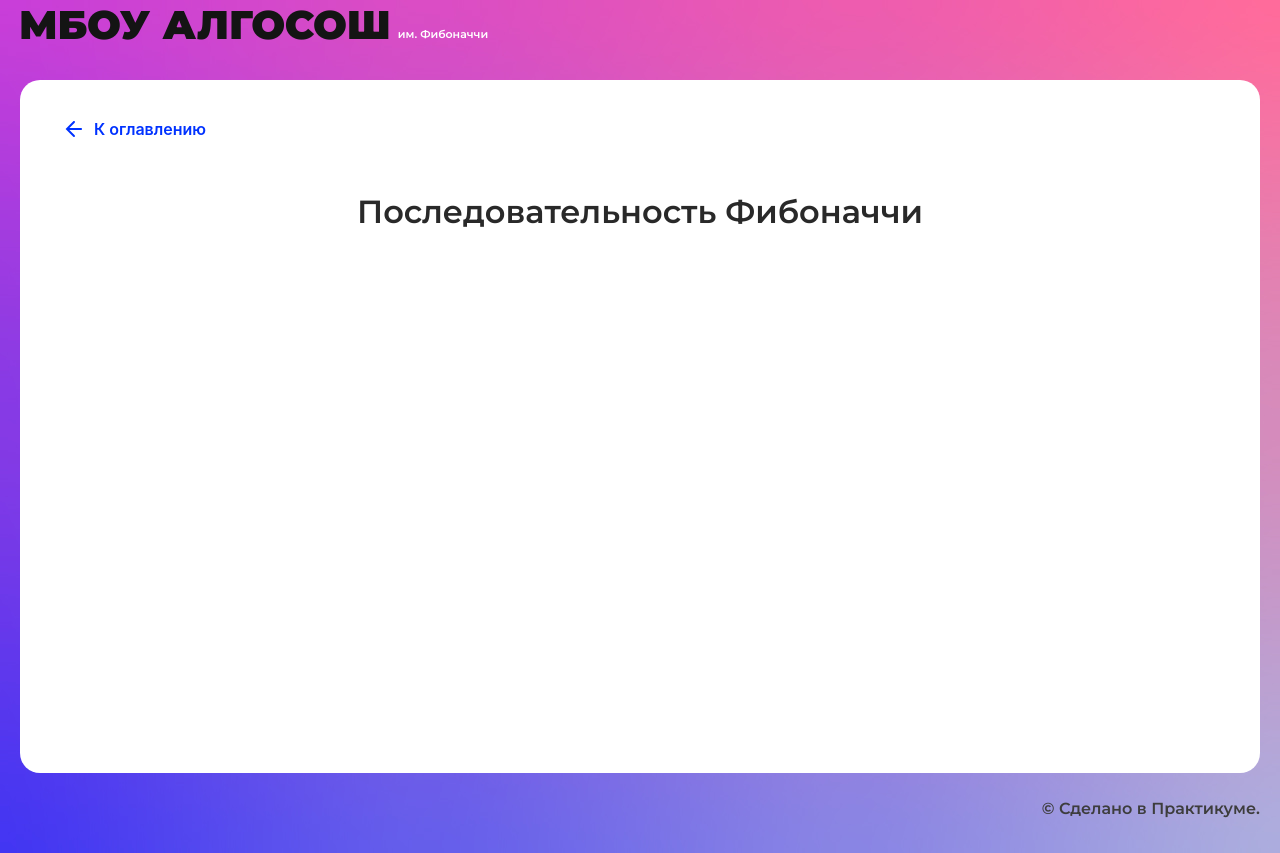
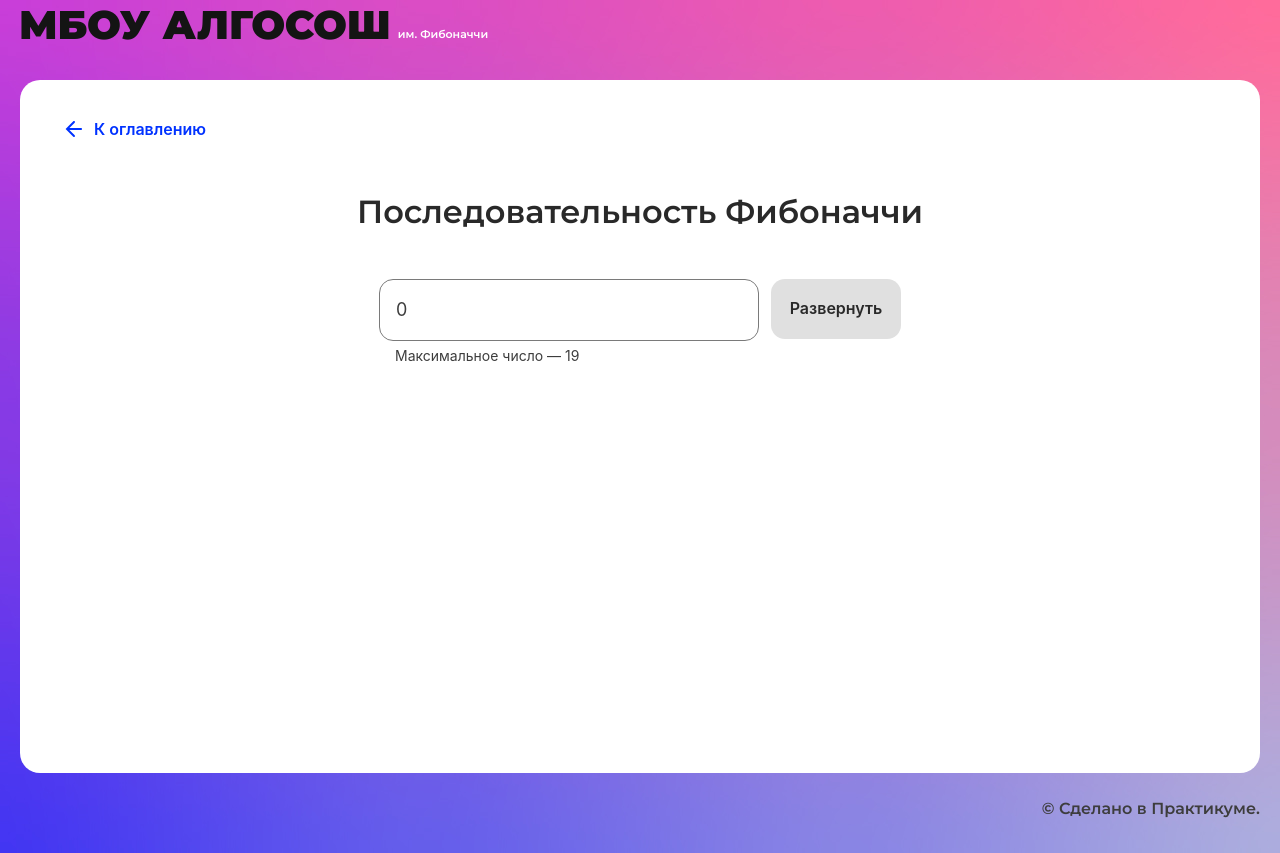
Before and after one commit to bvbsis/algososh, a React (Create React App) app: page /fibonacci in a window 1280 px wide. Built offline with nearby package versions, Linux system fonts and the light colour scheme.

Commit message:
feat/add-fibonacci-recursion

```diff
--- /dev/null
+++ b/src/components/fibonacci-page/fibonacci-page.module.css
@@ -0,0 +1,15 @@
+.inputContainer {
+  display: flex;
+  width: 522px;
+  gap: 12px;
+  margin: auto;
+}
+
+.lettersContainer {
+  display: flex;
+  width: 944px;
+  flex-wrap: wrap;
+  gap: 16px;
+  margin: 74px auto auto;
+
+}
--- a/src/components/fibonacci-page/fibonacci-page.tsx
+++ b/src/components/fibonacci-page/fibonacci-page.tsx
@@ -1,10 +1,76 @@
-import React from "react";
+import React, { useCallback, useEffect, useState } from "react";
+import { delay } from "../../utils/delay";
+import { Button } from "../ui/button/button";
+import { Circle } from "../ui/circle/circle";
+import { Input } from "../ui/input/input";
 import { SolutionLayout } from "../ui/solution-layout/solution-layout";
+import styles from "./fibonacci-page.module.css";
 
 export const FibonacciPage: React.FC = () => {
+  const [inputValue, setInputValue] = useState<number>(0);
+  const [result, setResult] = useState<number[]>([]);
+  const [isLoading, setIsLoading] = useState<boolean>(false);
+
+  const justifyDigitsContainer = result.length <= 10 ? "center" : "initial";
+
+  useEffect(() => {
+    if (inputValue > 19) {
+      setInputValue(19);
+    }
+    if (inputValue < 0) {
+      setInputValue(0);
+    }
+  }, [inputValue]);
+
+  const onInputChange = useCallback((e) => {
+    setInputValue(e.target.value);
+  }, []);
+
+  const onButtonClick = useCallback(async () => {
+    setIsLoading(true);
+    let arr: number[] = [];
+    let first = 1;
+    let second = 1;
+    setResult([first]);
+    for (let i = 0; i <= inputValue; i++) {
+      arr = [...arr, second];
+      setResult([...arr]);
+      await delay(500);
+      const temp = first;
+      first = second;
+      second = temp + second;
+    }
+    setIsLoading(false);
+    console.log(inputValue);
+  }, [inputValue]);
+
   return (
     <SolutionLayout title="Последовательность Фибоначчи">
-
+      <div className={styles.inputContainer}>
+        <Input
+          isLimitText={true}
+          placeholder="Введите число"
+          max={19}
+          type="number"
+          value={inputValue}
+          onChange={onInputChange}
+          disabled={isLoading}
+        />
+        <Button
+          text="Развернуть"
+          disabled={!inputValue || inputValue < 0 || inputValue > 19}
+          isLoader={isLoading}
+          onClick={onButtonClick}
+        />
+      </div>
+      <div
+        style={{ justifyContent: justifyDigitsContainer }}
+        className={styles.lettersContainer}
+      >
+        {result.map((e, index) => (
+          <Circle letter={`${e}`} key={index} />
+        ))}
+      </div>
     </SolutionLayout>
   );
 };
```
